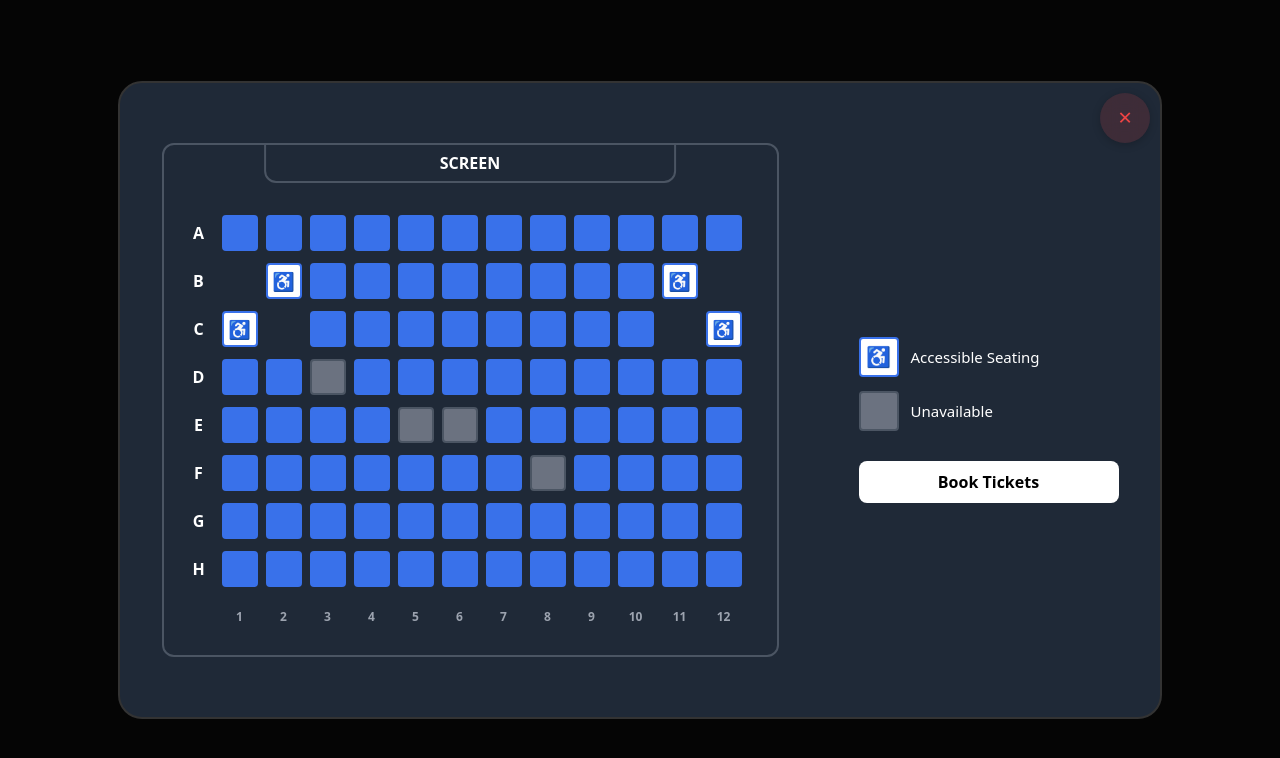
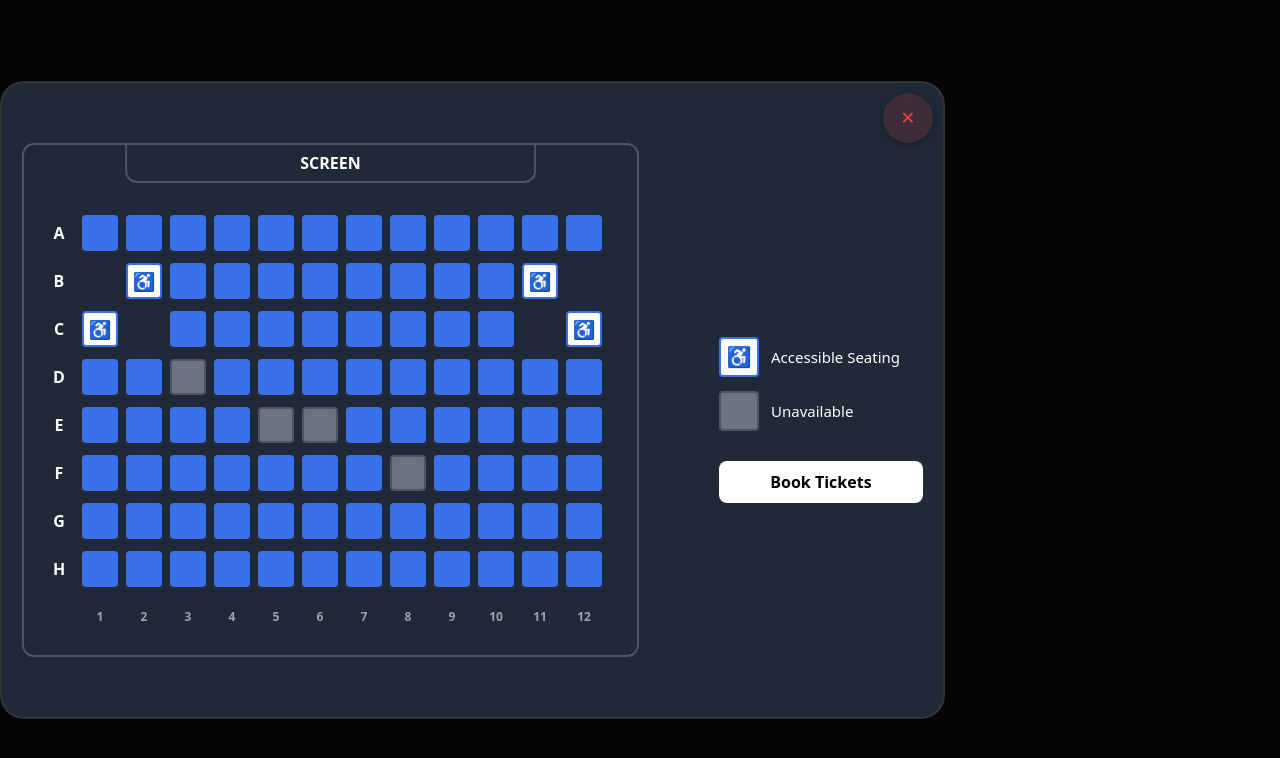
Before and after one commit to Cthomson20/movie_theatre_system, a React (Vite) app: page /movie_theatre_system/seat-preview in a window 1280 px wide. Shown: the top 758 px of the page. Built offline with nearby package versions, Linux system fonts and the light colour scheme.

Commit message:
minimized grey background on seat preview, but it's still there

```diff
--- a/src/pages/SeatPreviewPage.jsx
+++ b/src/pages/SeatPreviewPage.jsx
@@ -36,17 +36,6 @@ export default function SeatPreviewPage({
 
   return (
     <div
-      style={{
-        width: '100vw',
-        height: '100vh',
-        display: 'flex',
-        alignItems: 'center',
-        justifyContent: 'center',
-        margin: 0,
-        padding: 0,
-      }}
-    >
-      <div
         style={{
           backgroundColor: '#1f2937',
           borderRadius: '24px',
@@ -278,7 +267,6 @@ export default function SeatPreviewPage({
             >
               Book Tickets
             </button>
-          </div>
         </div>
       </div>
     </div>
```
